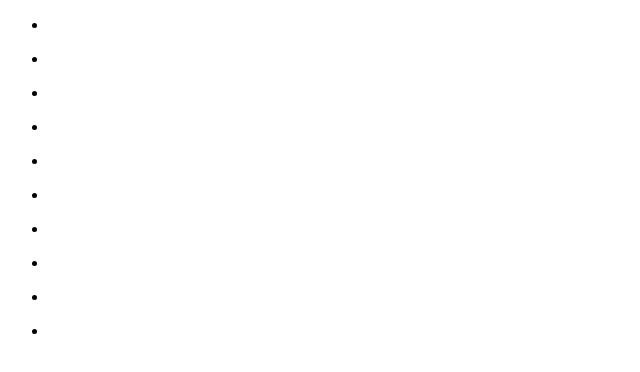
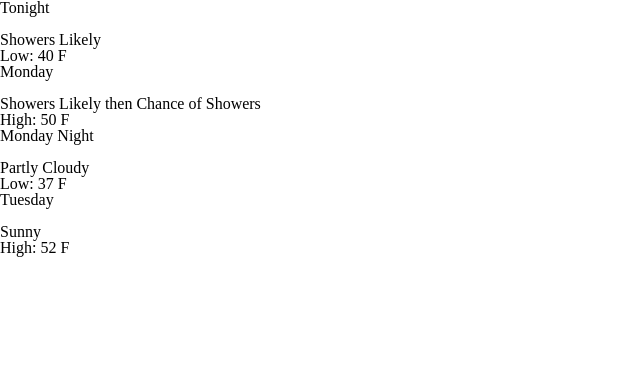
Before and after one commit to KBrandtjen/lab_aug4, a plain HTML site: page index.html in a window 1280 px wide. Shown: the whole page, without its empty margins (0-640 px from the left). Drawn offline with Linux system fonts and the light colour scheme.

Commit message:
More scaffolding of index and some content, added CSS reset

```diff
--- a/index.html
+++ b/index.html
@@ -3,6 +3,7 @@
   <head>
     <meta charset="utf-8">
     <title>August 4 Group Lab Assignment: NWS Recreation (Keith, Jonathan, Bronwyn)</title>
+    <link rel="stylesheet" href="style.css">
   </head>
   <body>
 
@@ -19,24 +20,28 @@
     <section>
       <ul class="seven_day_container">
         <li class="forecast_tombstone">
-          <p></p>
-          <img>
-          <p></p>
+          <p>Tonight</p>
+          <img src="">
+          <p>Showers Likely</p>
+          <p>Low: 40 F</p>
         </li>
         <li class="forecast_tombstone">
-          <p></p>
+          <p>Monday</p>
           <img>
-          <p></p>
+          <p>Showers Likely then Chance of Showers</p>
+          <p>High: 50 F</p>
         </li>
         <li class="forecast_tombstone">
-          <p></p>
+          <p>Monday Night</p>
           <img>
-          <p></p>
+          <p>Partly Cloudy</p>
+          <p>Low: 37 F</p>
         </li>
         <li class="forecast_tombstone">
-          <p></p>
+          <p>Tuesday</p>
           <img>
-          <p></p>
+          <p>Sunny</p>
+          <p>High: 52 F</p>
         </li>
         <li class="forecast_tombstone">
           <p></p>
--- a/style.css
+++ b/style.css
@@ -0,0 +1,54 @@
+/* http://meyerweb.com/eric/tools/css/reset/
+   v2.0 | 20110126
+   License: none (public domain)
+*/
+
+html, body, div, span, applet, object, iframe,
+h1, h2, h3, h4, h5, h6, p, blockquote, pre,
+a, abbr, acronym, address, big, cite, code,
+del, dfn, em, img, ins, kbd, q, s, samp,
+small, strike, strong, sub, sup, tt, var,
+b, u, i, center,
+dl, dt, dd, ol, ul, li,
+fieldset, form, label, legend,
+table, caption, tbody, tfoot, thead, tr, th, td,
+article, aside, canvas, details, embed,
+figure, figcaption, footer, header, hgroup,
+menu, nav, output, ruby, section, summary,
+time, mark, audio, video {
+	margin: 0;
+	padding: 0;
+	border: 0;
+	font-size: 100%;
+	font: inherit;
+	vertical-align: baseline;
+}
+/* HTML5 display-role reset for older browsers */
+article, aside, details, figcaption, figure,
+footer, header, hgroup, menu, nav, section {
+	display: block;
+}
+body {
+	line-height: 1;
+}
+ol, ul {
+	list-style: none;
+}
+blockquote, q {
+	quotes: none;
+}
+blockquote:before, blockquote:after,
+q:before, q:after {
+	content: '';
+	content: none;
+}
+table {
+	border-collapse: collapse;
+	border-spacing: 0;
+}
+
+/*end of reset*/
+
+/*global styles*/
+
+/*content styles*/
```
Also changed, not shown: conversion.html (+0 -14 lines).
